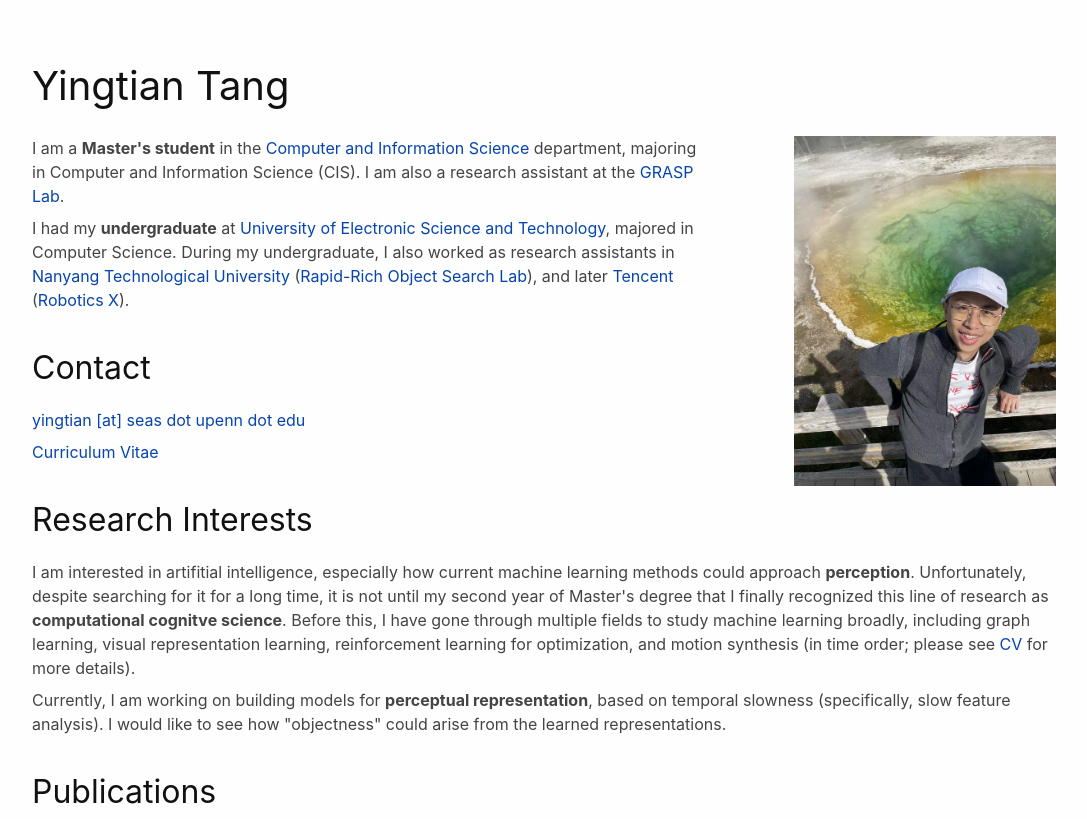
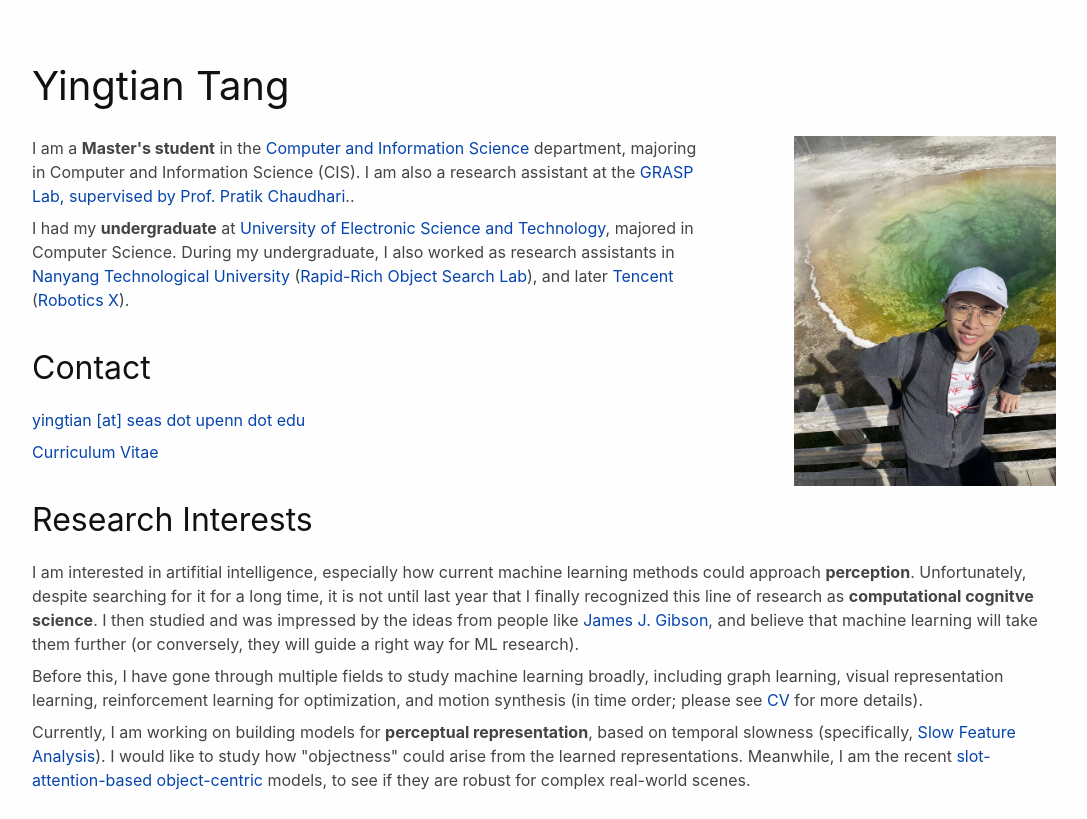
Before and after one commit to YingtianDt/YingtianDt.github.io, a plain HTML site: page index.html in a window 1280 px wide. Shown: the top 819 px of the page, without its empty margins (96-1183 px from the left). Drawn offline with Linux system fonts and the light colour scheme.

Commit message:
update interest3

```diff
--- a/index.html
+++ b/index.html
@@ -28,7 +28,7 @@
 
 
 <main>
-<p><img src="img/photo.jpg" style="float:right; height:350px; margin-left:80px" /> I am a <strong>Master's student</strong> in the <a href="https://www.cis.upenn.edu/">Computer and Information Science</a> department, majoring in Computer and Information Science (CIS). I am also a research assistant at the <a href="https://www.grasp.upenn.edu">GRASP Lab</a>.
+<p><img src="img/photo.jpg" style="float:right; height:350px; margin-left:80px" /> I am a <strong>Master's student</strong> in the <a href="https://www.cis.upenn.edu/">Computer and Information Science</a> department, majoring in Computer and Information Science (CIS). I am also a research assistant at the <a href="https://www.grasp.upenn.edu">GRASP Lab, supervised by <a href="https://pratikac.github.io/">Prof. Pratik Chaudhari</a>.</a>.
 <p>I had my <strong>undergraduate</strong> at <a href="https://en.uestc.edu.cn/"> University of Electronic Science and Technology</a>, majored in Computer Science.
 During my undergraduate, I also worked as research assistants in <a href="https://www.ntu.edu.sg/"> Nanyang Technological University</a> (<a href="https://www.ntu.edu.sg/rose">Rapid-Rich Object Search Lab</a>), and later <a href="https://www.tencent.com/zh-cn/">Tencent</a> (<a href="https://www.tencent.com/en-us/business/robotics.html">Robotics X</a>). </p>
 
@@ -36,9 +36,15 @@ During my undergraduate, I also worked as research assistants in <a href="https:
 <p><a href="mailto:yingtian@seas.upenn.edu">yingtian [at] seas dot upenn dot edu</a></p>
 <p><a href="pub/CV.pdf">Curriculum Vitae</a></p>
 <h2 id="research-interests">Research Interests</h2>
-<p>I am interested in artifitial intelligence, especially how current machine learning methods could approach <strong>perception</strong>. Unfortunately, despite searching for it for a long time, it is not until my second year of Master's degree that I finally recognized this line of research as <strong>computational cognitve science</strong>.
-    Before this, I have gone through multiple fields to study machine learning broadly, including graph learning, visual representation learning, reinforcement learning for optimization, and motion synthesis (in time order; please see <a href="pub/CV.pdf">CV</a> for more details).</p>
-<p>Currently, I am working on building models for <strong>perceptual representation</strong>, based on temporal slowness (specifically, slow feature analysis). I would like to see how "objectness" could arise from the learned representations.</p>
+<p>
+    I am interested in artifitial intelligence, especially how current machine learning methods could approach <strong>perception</strong>. Unfortunately, despite searching for it for a long time, it is not until last year that I finally recognized this line of research as <strong>computational cognitve science</strong>.
+    I then studied and was impressed by the ideas from people like <a href="https://en.wikipedia.org/wiki/James_J._Gibson">James J. Gibson</a>, and believe that machine learning will take them further (or conversely, they will guide a right way for ML research).
+</p>
+<p>Before this, I have gone through multiple fields to study machine learning broadly, including graph learning, visual representation learning, reinforcement learning for optimization, and motion synthesis (in time order; please see <a href="pub/CV.pdf">CV</a> for more details).</p>
+<p>
+    Currently, I am working on building models for <strong>perceptual representation</strong>, based on temporal slowness (specifically, <a href="http://www.scholarpedia.org/article/Slow_feature_analysis">Slow Feature Analysis</a>). I would like to study how "objectness" could arise from the learned representations.
+    Meanwhile, I am the recent <a href="https://arxiv.org/abs/2006.15055">slot-attention-based object-centric</a> models, to see if they are robust for complex real-world scenes.
+</p>
 
 <h2 id="highlights">Publications</h2>
 <!-- <div style="display: flex; margin: 25px">
```
